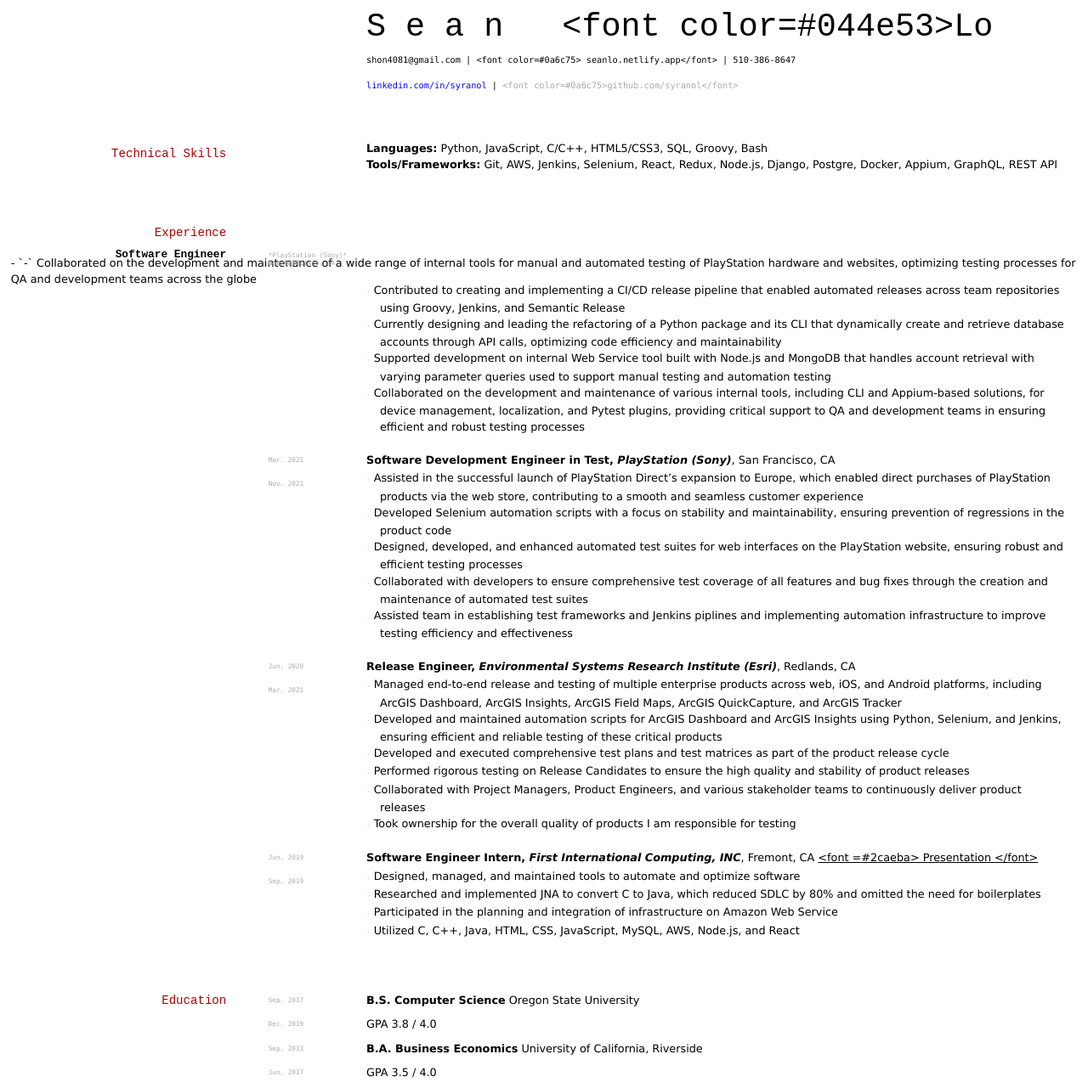
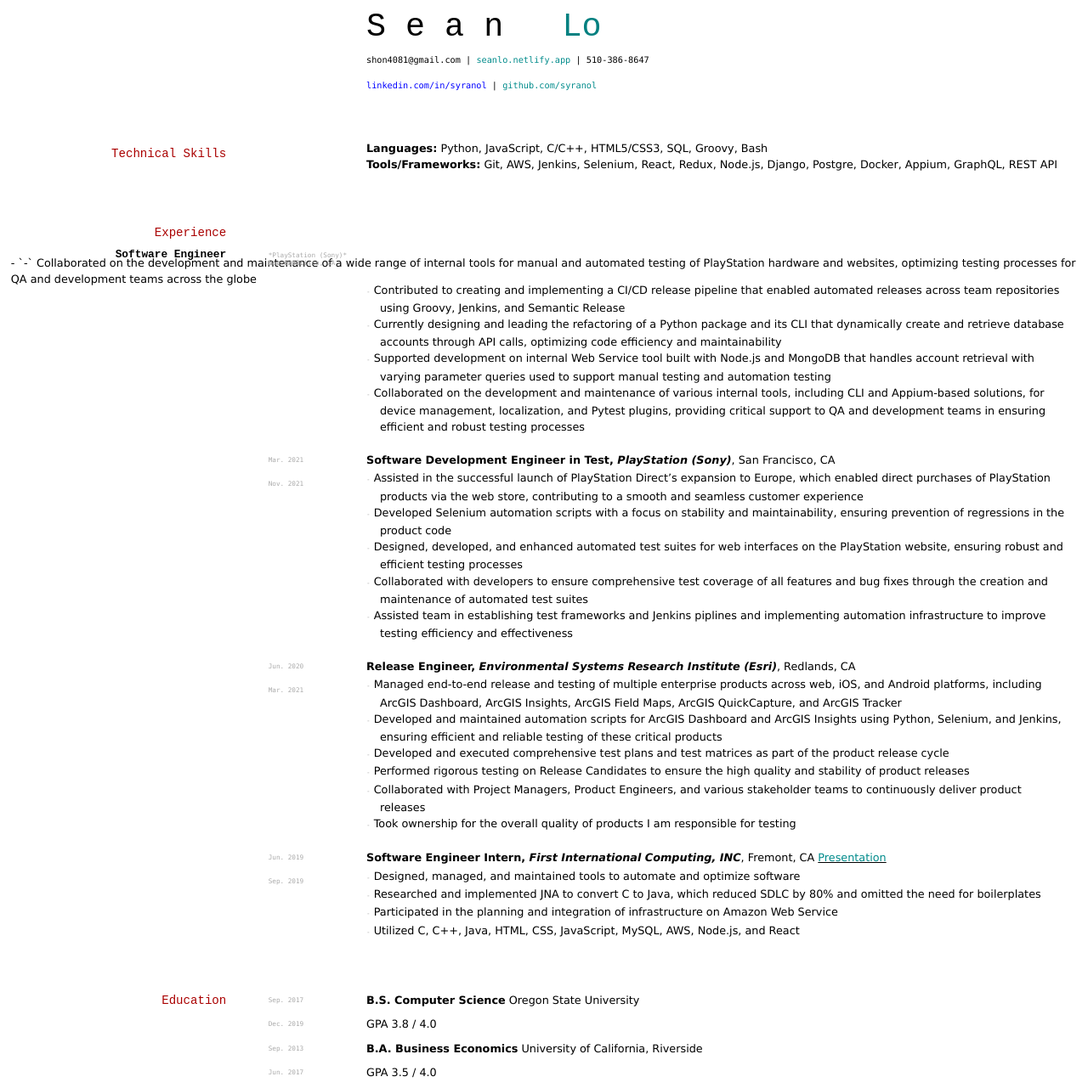
Before and after one commit to elipapa/markdown-cv, a Jekyll site: the page built from index.md, in a window 1280 px wide. Shown: the whole page at 85% size. Built offline with Jekyll 4.4.1, drawn with Linux system fonts in a browser that asks for light colours.

Commit message:
Update index.md

```diff
--- a/index.md
+++ b/index.md
@@ -3,15 +3,15 @@
 title: Sean Lo's Resume
 ---
 
-# S e a n     <span style="opacity:0;">_</span> <font color=#044e53>Lo
+# S e a n     <span style="opacity:0;">_</span> <font color="teal">Lo
 
 <div id="webaddress">
-  <a><font color="black"> shon4081@gmail.com <font color="black">| <a href="https://seanlo.netlify.app"><font color=#0a6c75> seanlo.netlify.app</font></a> | </font>  510-386-8647 </font> </a>
+  <a><font color="black"> shon4081@gmail.com <font color="black">| <a href="https://seanlo.netlify.app"><font color="DarkCyan"> seanlo.netlify.app</font></a> | </font>  510-386-8647 </font> </a>
 </div>
 
 <div id="webaddress">
   <a href="https://www.linkedin.com/in/syranol"><font color="blue">linkedin.com/in/syranol </font></a>
-  <font color="black">|</font> <a href="https://github.com/syranol"><font color=#0a6c75>github.com/syranol</font></a>
+  <font color="black">|</font> <a href="https://github.com/syranol"><font color="DarkCyan">github.com/syranol</font></a>
 </div>
 
 ## Technical Skills
@@ -64,8 +64,7 @@
 - `-` Took ownership for the overall quality of products I am responsible for testing
 
 `Jun. 2019`
-__Software Engineer Intern, *First International Computing, INC*__, Fremont, CA <a href="[https://www.linkedin.com/in/syranol/overlay/1583300266405/single-media-viewer/?type=DOCUMENT&profileId=ACoAABPldJ0BFSjGL3EC_DYMnNJCZ6ongKLGV8o](https://www.linkedin.com/in/syranol/overlay/1583300266405/single-media-viewer?type=DOCUMENT&profileId=ACoAABPldJ0BFSjGL3EC_DYMnNJCZ6ongKLGV8o&lipi=urn%3Ali%3Apage%3Ad_flagship3_profile_view_base%3Bx6lRpc6VRv6h80zWrUTwyw%3D%3D)"> <font
-=#2caeba> Presentation </font> </a>
+__Software Engineer Intern, *First International Computing, INC*__, Fremont, CA <a href="[https://www.linkedin.com/in/syranol/overlay/1583300266405/single-media-viewer/?type=DOCUMENT&profileId=ACoAABPldJ0BFSjGL3EC_DYMnNJCZ6ongKLGV8o](https://www.linkedin.com/in/syranol/overlay/1583300266405/single-media-viewer?type=DOCUMENT&profileId=ACoAABPldJ0BFSjGL3EC_DYMnNJCZ6ongKLGV8o&lipi=urn%3Ali%3Apage%3Ad_flagship3_profile_view_base%3Bx6lRpc6VRv6h80zWrUTwyw%3D%3D)"> <font color="DarkCyan"> Presentation </font> </a>
 
 `Sep. 2019`
 - `-` Designed, managed, and maintained tools to automate and optimize software
```
